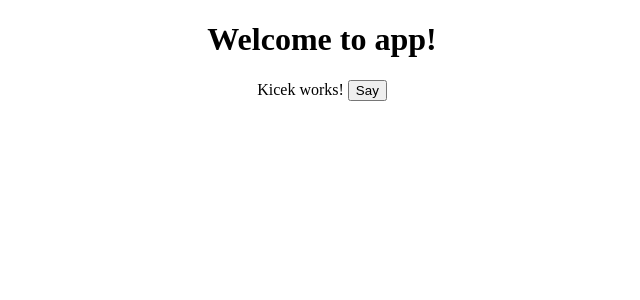
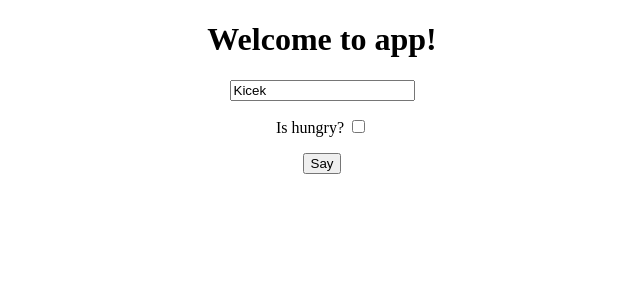
Before and after one commit to lmlynik/angular-workshop, an Angular app in the folder codementors/: page / in a window 1280 px wide. Shown: the top 300 px of the page, without its empty margins (318-958 px from the left). Built offline with nearby package versions, Linux system fonts and the light colour scheme.

Commit message:
Twoway binding

```diff
--- a/codementors/src/app/app.module.ts
+++ b/codementors/src/app/app.module.ts
@@ -1,5 +1,6 @@
 import { BrowserModule } from '@angular/platform-browser';
 import { NgModule } from '@angular/core';
+import { FormsModule } from '@angular/forms';
 
 
 import { AppComponent } from './app.component';
@@ -12,7 +13,8 @@ import { CatViewerComponent } from './cat-viewer/cat-viewer.component';
     CatViewerComponent
   ],
   imports: [
-    BrowserModule
+    BrowserModule,
+    FormsModule
   ],
   providers: [],
   bootstrap: [AppComponent]
--- a/codementors/src/app/cat-viewer/cat-viewer.component.html
+++ b/codementors/src/app/cat-viewer/cat-viewer.component.html
@@ -1,4 +1,8 @@
-<p>
-  {{name}} works!
+<div>
+  <input [(ngModel)]="name" type="text" />
+  <p>Is hungry?
+    <input [(ngModel)]="isHungry" type="checkbox" />
+  </p>
+
   <button (click)="say()">Say</button>
-</p>
+</div>
--- a/codementors/src/app/cat-viewer/cat-viewer.component.ts
+++ b/codementors/src/app/cat-viewer/cat-viewer.component.ts
@@ -9,12 +9,15 @@ export class CatViewerComponent implements OnInit {
 
   @Input() name: string;
   @Input("say") somethingToSay;
+
+  isHungry: boolean
+
   constructor() { }
 
   ngOnInit() {
   }
 
   say(){
-    alert(this.somethingToSay);
+    alert(this.name + " says " + this.somethingToSay + (this.isHungry ? "!!!!" : ""));
   }
 }
```
